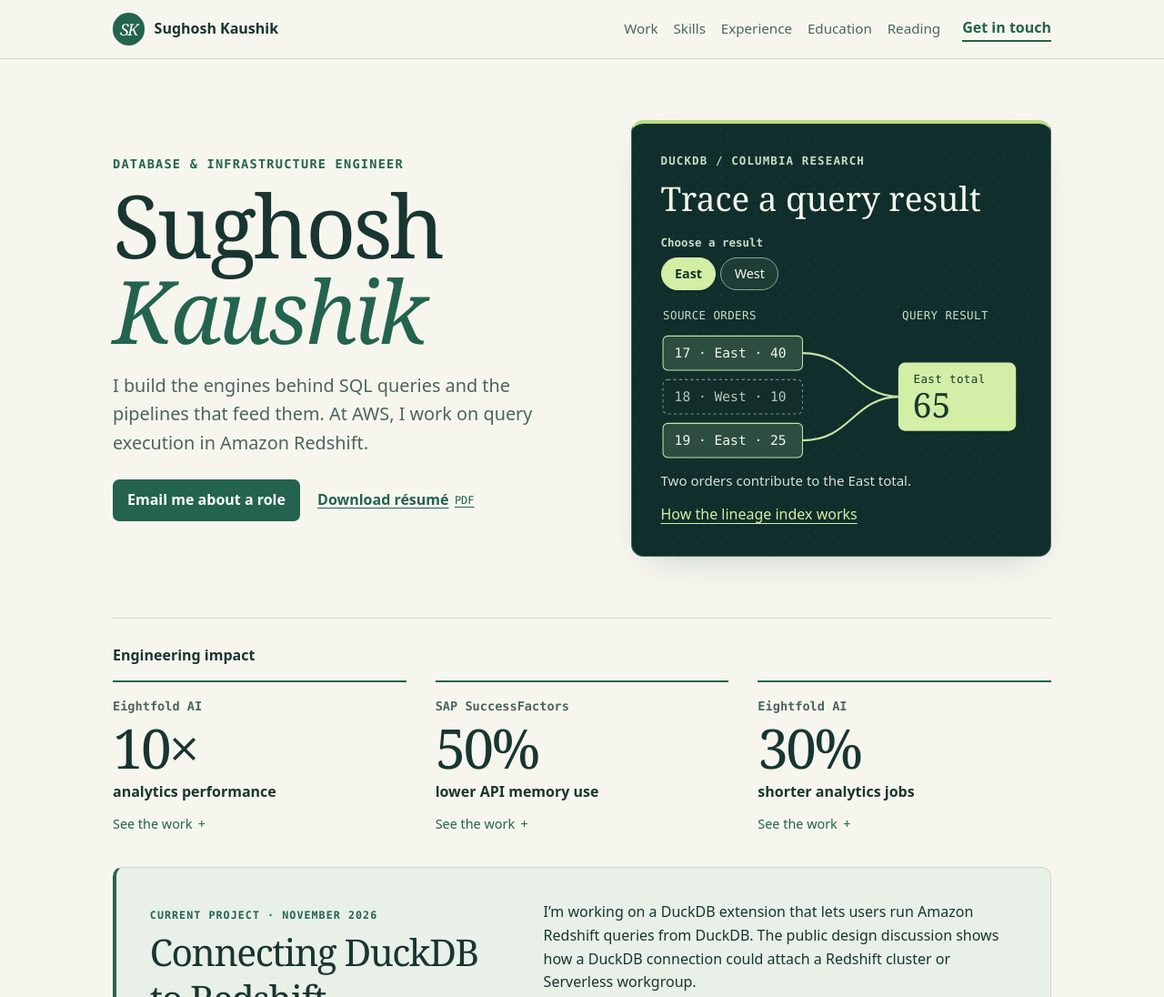
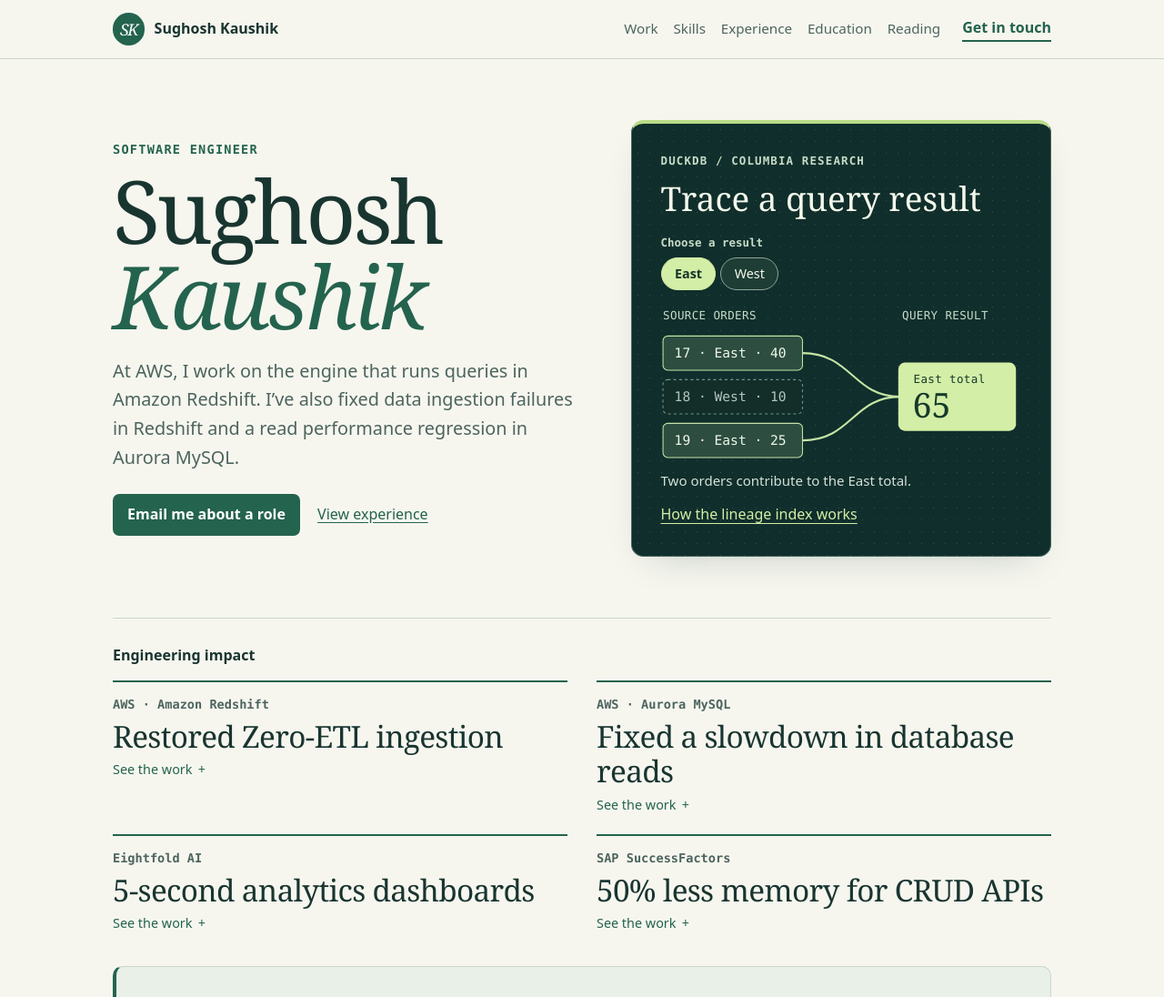
Before and after one commit to sughosh360/sughosh360.github.io, an Astro site: page / in a window 1280 px wide. Shown: the top 1096 px of the page at 91% size. Built offline with nearby package versions, Linux system fonts and the light colour scheme; Astro itself is replaced by a stand-in of ours.

Commit message:
Present software engineering work at AWS and withdraw the public résumé

```diff
--- a/src/components/ImpactHighlights.astro
+++ b/src/components/ImpactHighlights.astro
@@ -1,22 +1,24 @@
 ---
 const highlights = [
   {
+    company: 'AWS · Amazon Redshift',
+    result: 'Restored Zero-ETL ingestion',
+    detail: 'When a customer’s first data load failed, I traced the failure to two services interpreting Parquet dates and timestamps differently. I worked across teams to get ingestion running again.',
+  },
+  {
+    company: 'AWS · Aurora MySQL',
+    result: 'Fixed a slowdown in database reads',
+    detail: 'I tracked a performance regression in Aurora MySQL 8.4 to the threads that handle read I/O and fixed it. I also made the maximum SQL digest length configurable across server restarts.',
+  },
+  {
     company: 'Eightfold AI',
-    metric: '10×',
-    result: 'analytics performance',
-    detail: 'Dashboards were timing out. I moved them to QuickSight backed by materialized views, bringing response times down to five seconds.',
+    result: '5-second analytics dashboards',
+    detail: 'I replaced QuickSight’s in-memory dashboards with dashboards backed by materialized views. Queries that had timed out returned in five seconds.',
   },
   {
     company: 'SAP SuccessFactors',
-    metric: '50%',
-    result: 'lower API memory use',
-    detail: 'I worked with two architects to rebuild CRUD APIs for the Metadata Framework. The new implementation used half the memory and improved performance sixfold.',
-  },
-  {
-    company: 'Eightfold AI',
-    metric: '30%',
-    result: 'shorter analytics jobs',
-    detail: 'I implemented a new Spark pipeline for analytics jobs. It cut runtime by 30% on a team responsible for moving customer data from RDS to Redshift.',
+    result: '50% less memory for CRUD APIs',
+    detail: 'I worked with two architects to rebuild the APIs that create, read, update, and delete records. The new implementation used half the memory.',
   },
 ];
 ---
@@ -27,8 +29,7 @@ const highlights = [
       <details>
         <summary>
           <span class="company">{item.company}</span>
-          <strong>{item.metric}</strong>
-          <span class="result">{item.result}</span>
+          <strong>{item.result}</strong>
           <span class="read"><span class="closed-label">See the work</span><span class="open-label">Hide details</span><i aria-hidden="true"></i></span>
         </summary>
         <p>{item.detail}</p>
@@ -40,25 +41,18 @@ const highlights = [
 <style>
   .impact { padding: 1.75rem 0 2.25rem; }
   h2 { font: 650 1rem/1.5 system-ui, sans-serif; letter-spacing: 0; margin: 0 0 1rem; }
-  .outcomes { display: grid; grid-template-columns: repeat(3, 1fr); gap: 2rem; align-items: start; }
+  .outcomes { display: grid; grid-template-columns: repeat(2, minmax(0, 1fr)); gap: 1.35rem 2rem; align-items: start; }
   details { border-top: 2px solid var(--accent); }
-  summary { cursor: pointer; display: grid; padding-top: 1rem; list-style: none; }
+  summary { cursor: pointer; display: grid; gap: .35rem; padding-top: .85rem; list-style: none; }
   summary::-webkit-details-marker { display: none; }
   .company { font: 600 .85rem/1.5 var(--mono); color: var(--muted); }
-  strong { font: 500 clamp(2.75rem, 4.7vw, 4rem)/1.18 Georgia, serif; letter-spacing: -.045em; color: var(--fg); }
-  .result { font-weight: 600; }
-  .read { display: inline-flex; align-items: center; gap: .4rem; margin-top: .65rem; font-size: .9rem; color: var(--accent); }
+  strong { font: 500 clamp(1.45rem, 2.6vw, 2.1rem)/1.16 Georgia, serif; letter-spacing: -.02em; }
+  .read { display: inline-flex; align-items: center; gap: .4rem; font-size: .9rem; color: var(--accent); }
   .read i::before { content: '+'; font-style: normal; }
   summary:hover .read { text-decoration: underline; }
   details[open] i::before { content: '−'; }
   .open-label, details[open] .closed-label { display: none; }
   details[open] .open-label { display: inline; }
   p { color: var(--muted); margin: .55rem 0 0; }
-  @media (max-width: 40rem) {
-    .outcomes { grid-template-columns: 1fr; gap: 1rem; }
-    summary { grid-template-columns: 5.5rem 1fr; column-gap: .9rem; }
-    strong { grid-column: 1; grid-row: 1 / span 3; align-self: center; }
-    .company, .result, .read { grid-column: 2; }
-    .read { margin-top: .2rem; }
-  }
+  @media (max-width: 40rem) { .outcomes { grid-template-columns: 1fr; gap: 1rem; } }
 </style>
--- a/src/data/experience.json
+++ b/src/data/experience.json
@@ -33,7 +33,8 @@
     "org": "Amazon Web Services",
     "period": "Nov 2024 – May 2025",
     "bullets": [
-      "Fixed a read I/O performance regression in Aurora MySQL 8.4."
+      "Fixed a read I/O performance regression in Aurora MySQL 8.4.",
+      "Made the maximum SQL digest length configurable and ensured the setting persisted across server restarts."
     ],
     "topics": [
       "Databases",
@@ -44,7 +45,7 @@
     "id": "eightfold",
     "role": "Senior Software Engineer",
     "org": "Eightfold AI",
-    "period": "Jun 2022 – Oct 2024",
+    "period": "Jun 2022 – Present",
     "bullets": [
       "Maintained Solr search infrastructure on AWS.",
       "Helped build near-real-time ETL pipelines from Amazon RDS to Redshift with a two-hour SLA.",
@@ -70,9 +71,9 @@
   },
   {
     "id": "sap",
-    "role": "Software Developer",
+    "role": "Software Engineer II",
     "org": "SAP SuccessFactors",
-    "period": "Sep 2017 – Jan 2021",
+    "period": "Jun 2017 – Jan 2022",
     "bullets": [
       "Built critical components of the Metadata Framework (MDF), SuccessFactors' cloud extensibility platform, in Java/Spring over Oracle, MySQL, and SAP HANA.",
       "Designed schemas, wrote stored procedures, and tuned SQL for MDF on Oracle and SAP HANA.",
--- a/src/data/site.ts
+++ b/src/data/site.ts
@@ -25,14 +25,16 @@ export interface Experience {
 
 const email = 'svk2117@columbia.edu';
 
+const role = 'Software Engineer';
+
 export const site = {
   name: 'Sughosh Kaushik',
-  title: 'Sughosh Kaushik | Database & infrastructure engineer',
-  description: 'Database and infrastructure engineer working on Amazon Redshift query execution. Explore my engineering results, DuckDB research, and résumé, or get in touch about a role.',
-  bio: 'I build the engines behind SQL queries and the pipelines that feed them. At AWS, I work on query execution in Amazon Redshift.',
+  role,
+  title: `Sughosh Kaushik | ${role}`,
+  description: 'Sughosh Kaushik is a software engineer at AWS. Explore his work on Amazon Redshift and Aurora MySQL, his engineering experience, and his research at Columbia.',
+  bio: 'At AWS, I work on the engine that runs queries in Amazon Redshift. I’ve also fixed data ingestion failures in Redshift and a read performance regression in Aurora MySQL.',
   email,
   recruitingUrl: `mailto:${email}?subject=${encodeURIComponent('Engineering role and introductory call')}`,
-  resumeUrl: '/sughosh-kaushik-resume.pdf',
   links: [
     { label: 'GitHub', url: 'https://github.com/sughosh360' },
     { label: 'LinkedIn', url: 'https://www.linkedin.com/in/sughosh-kaushik' },
--- a/src/pages/index.astro
+++ b/src/pages/index.astro
@@ -15,12 +15,12 @@ import { site } from '../data/site';
 <Base>
   <section id="about" class="hero">
     <div>
-      <p class="eyebrow">Database &amp; infrastructure engineer</p>
+      <p class="eyebrow">{site.role}</p>
       <h1>Sughosh <em>Kaushik</em></h1>
       <p class="lead">{site.bio}</p>
       <div class="actions">
         <a class="button" href={site.recruitingUrl}>Email me about a role</a>
-        <a class="resume" href={site.resumeUrl} download>Download résumé <span>PDF</span></a>
+        <a href="#experience">View experience</a>
       </div>
     </div>
     <LineageFigure />
@@ -105,7 +105,6 @@ import { site } from '../data/site';
       <a class="email" href={site.recruitingUrl}>{site.email}</a>
       <div class="actions">
         {site.links.map(link => <a href={link.url}>{link.label}</a>)}
-        <a href={site.resumeUrl} download>Résumé (PDF)</a>
       </div>
     </div>
   </section>
@@ -117,8 +116,6 @@ import { site } from '../data/site';
   .hero h1 { margin: .6rem 0 1.1rem; font-size: clamp(3.7rem, 7.5vw, 6rem); line-height: .98; }
   .hero h1 em { display: block; color: var(--accent); font-weight: inherit; }
   .hero .eyebrow { font-size: .85rem; }
-  .resume { display: inline-flex; gap: .4rem; align-items: center; padding-block: .65rem; font-weight: 600; }
-  .resume span { font: 500 .75rem var(--mono); }
   .hero .lead { max-width: 34rem; }
   .now { grid-template-columns: .85fr 1.15fr; padding: clamp(1.3rem, 3vw, 2.3rem); background: var(--wash); border: 1px solid var(--border); border-left: 4px solid var(--accent); border-radius: .65rem; }
   .now h2 { margin-bottom: 0; }
```
Also changed, not shown: 1 other file.
